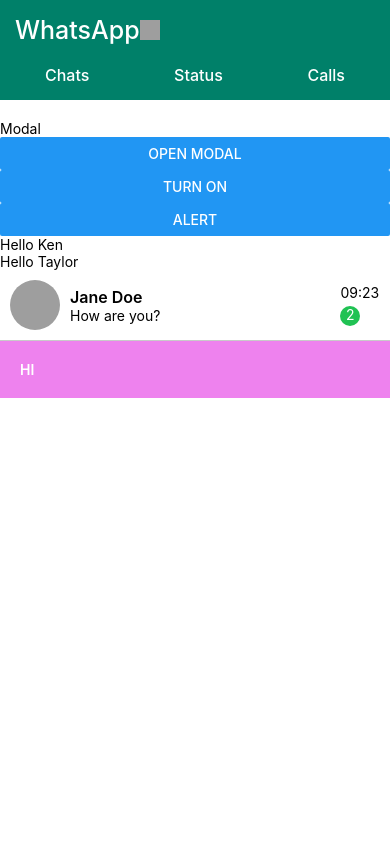
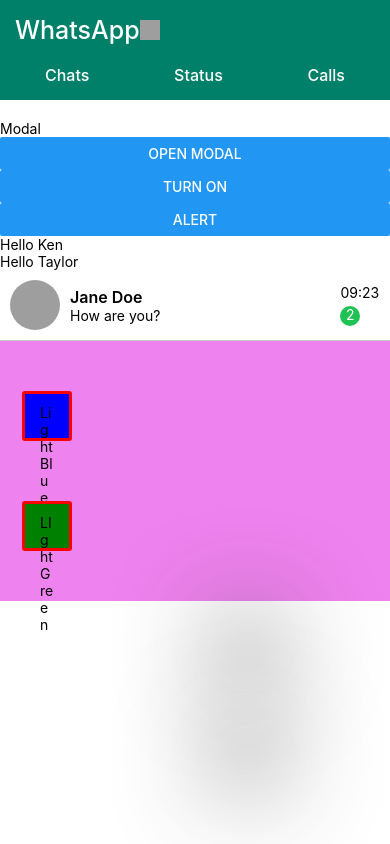
Before and after one commit to ismylsmylv/ReactNativePractices, a React Native app: screen / in a window 390 px wide. Built offline with nearby package versions, Linux system fonts and the light colour scheme; grey boxes are pictures that could not be loaded.

Commit message:
styles practised

```diff
--- a/components/StyledCard/index.jsx
+++ b/components/StyledCard/index.jsx
@@ -2,7 +2,8 @@
 
 export default function StyledCard() {
     return <View style={styles.container}>
-        <Text style={styles.title}>HI</Text>
+        <Text style={[styles.lightBlue, styles.box]}>Light Blue</Text>
+        <Text style={[styles.lightGreen, styles.box]}>LIght Green</Text>
     </View>
 }
 
@@ -14,5 +15,33 @@
     title: {
         fontWeight: "600",
         color: "white"
+    },
+    box: {
+        height: 50,
+        // height: "20%",
+        width: 50,
+        // width: "20%",
+        paddingHorizontal: 15,
+        paddingVertical: 10,
+        marginHorizontal: 2,
+        marginVertical: 30,
+        borderWidth: 3,
+        borderColor: "red",
+        borderStyle: "solid",
+        borderRadius: 3,
+        shadowColor: "#333333",
+        shadowOpacity: 0.9,
+        shadowRadius: 100,
+        shadowOffset: {
+            height: 230,
+            width: 200
+        },
+        elevation: 10
+    },
+    lightBlue: {
+        backgroundColor: "blue",
+    },
+    lightGreen: {
+        backgroundColor: "green",
     }
 })
```
